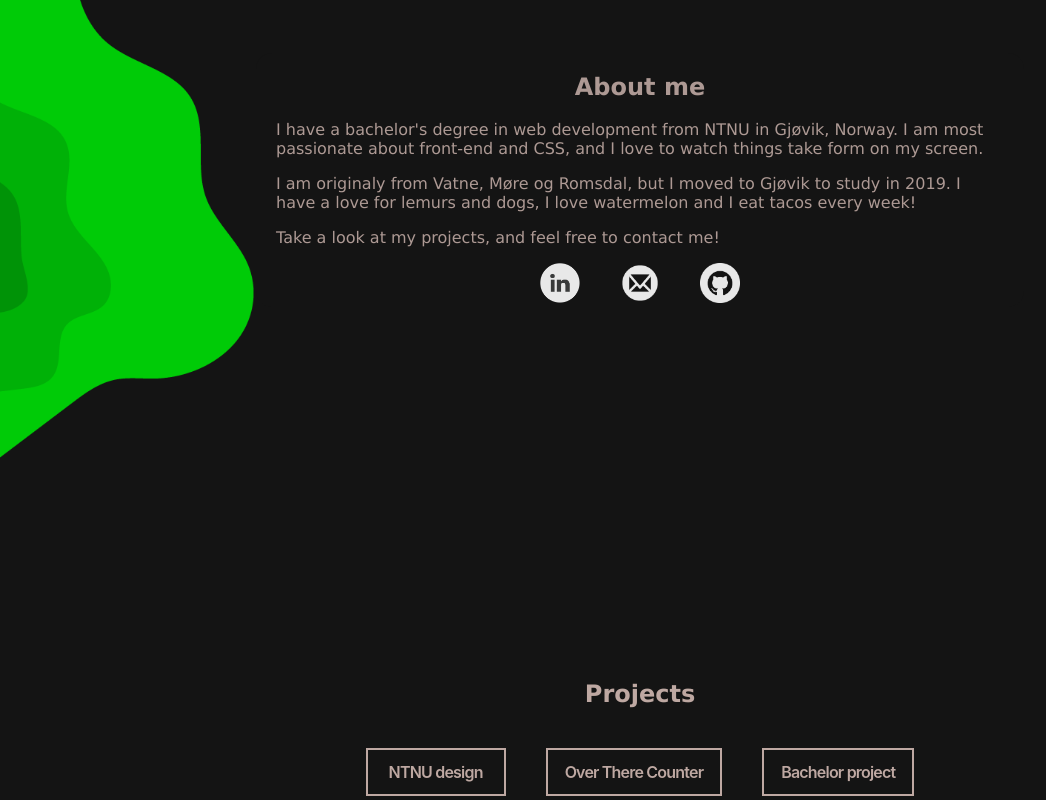
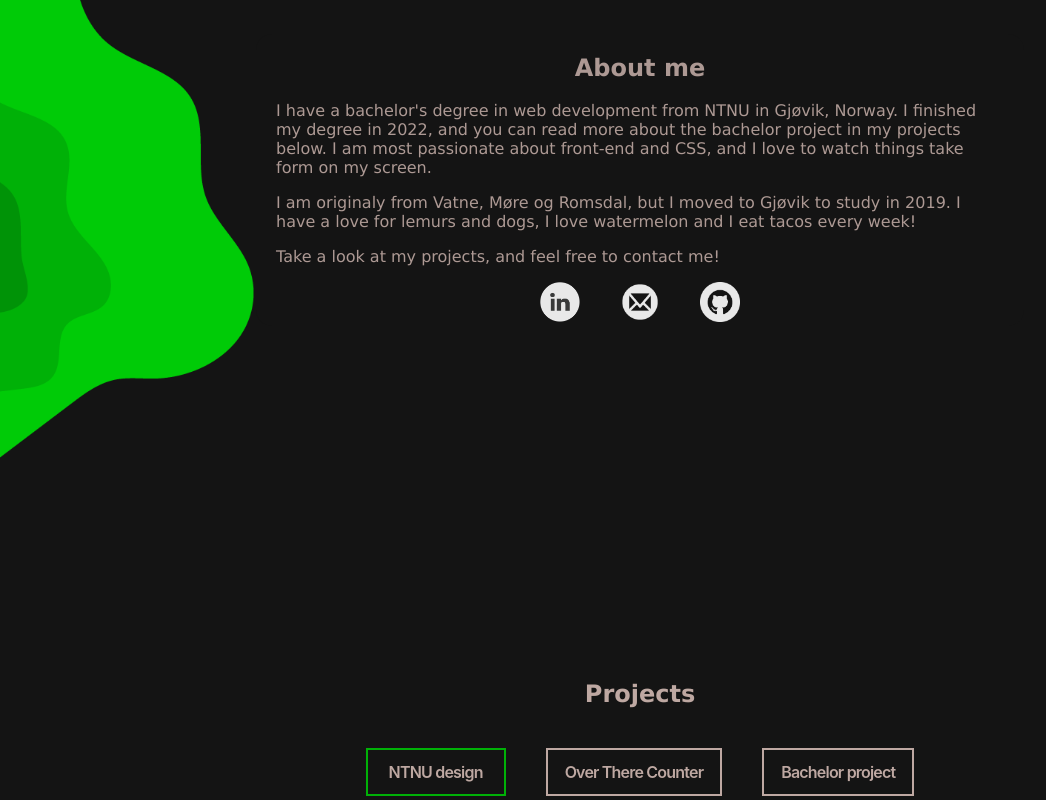
Before and after one commit to ingunand/portfolio-page, a React (Create React App) app: page / in a window 1280 px wide. Shown: the part 1020-1820 px from the top of the page, without its empty margins (0-1046 px from the left). Built offline with nearby package versions, Linux system fonts and the light colour scheme.

Commit message:
update active project button

```diff
--- a/public/index.html
+++ b/public/index.html
@@ -28,7 +28,6 @@
       work correctly both with client-side routing and a non-root public URL.
       Learn how to configure a non-root public URL by running `npm run build`.
     -->
-    <title>React App</title>
   </head>
   <body>
     <noscript>You need to enable JavaScript to run this app.</noscript>
--- a/src/App.js
+++ b/src/App.js
@@ -15,7 +15,6 @@ function App() {
             <li><Link to="mainheader" activeClass="active" spy={true} smooth={true}>Welcome</Link></li>
             <li><Link to="aboutMeMain" activeClass="active" spy={true} smooth={true}>About me</Link></li>
             <li><Link to="projectsSummaryMain" activeClass="active" spy={true} smooth={true}>Projects</Link></li>
-            <li><Link to="footer" activeClass="active" spy={true} smooth={true}>Background</Link></li>
           </ul>
       </nav>
       <LandingPage/>
--- a/src/components/aboutme.jsx
+++ b/src/components/aboutme.jsx
@@ -12,7 +12,7 @@ class AboutMe extends React.Component {
             <div id="aboutMeMain" className="frontpageParts">
               <div id="aboutMeContent">
                 <h2>About me</h2>
-                <p>I have a bachelor's degree in web development from NTNU in Gjøvik, Norway.
+                <p>I have a bachelor's degree in web development from NTNU in Gjøvik, Norway. I finished my degree in 2022, and you can read more about the bachelor project in my projects below.
                   I am most passionate about front-end and CSS, and I love to watch things take form on my screen.</p>
                 <p>I am originaly from Vatne, Møre og Romsdal, but I moved to Gjøvik to study in 2019.
                   I have a love for lemurs and dogs, I love watermelon and I eat tacos every week!</p>
--- a/src/components/frontpage.css
+++ b/src/components/frontpage.css
@@ -94,17 +94,17 @@ footer{
     touch-action: manipulation;
 }
 
-.projectsButton:hover{
+.projectsButton:hover , .active{
     border-color: var(--medGreen);
-    color: var(--medGreen);
     fill: var(--medGreen);
 }
 
-.projectsButton:active{
+.projectsButton:active {
     border-color: var(--lightGreen);
     color: var(--lighGreen);
     fill: var(--Green);
 }
+
 
 /*Responsive designs*/
 @media only screen and (max-width:1024px){
--- a/src/components/projects/project.css
+++ b/src/components/projects/project.css
@@ -18,7 +18,6 @@
     width:80%;
     margin: 0 auto;
 }
-
 
 .individualProjects span{
     grid-column: 1 / 3;
--- a/src/components/projectsSummary.jsx
+++ b/src/components/projectsSummary.jsx
@@ -1,9 +1,10 @@
 import React from 'react';
-import { Route, Routes, Link } from "react-router-dom";
+import { Route, Routes, NavLink } from "react-router-dom";
 import './frontpage.css';
 import Bachelor from './projects/bachelor';
 import WebCoding from './projects/webcoding';
 import OverThere from './projects/overthere';
+
 
 
 class ProjectsSummary extends React.Component {
@@ -13,9 +14,9 @@ class ProjectsSummary extends React.Component {
         <div id="projectsSummaryMain" className="frontpageParts">
             <div id="projectNavigation">
               <h2>Projects</h2>
-              <Link to='/' className="projectsButton" >NTNU design</Link>
-              <Link to='/overthere' className="projectsButton">Over There Counter</Link>
-              <Link to='/bachelor' className="projectsButton">Bachelor project</Link>
+              <NavLink to='/' className="projectsButton" >NTNU design</NavLink>
+              <NavLink to='/overthere'className="projectsButton">Over There Counter</NavLink>
+              <NavLink to='/bachelor' className="projectsButton">Bachelor project</NavLink>
             </div>
 
             <Routes>
```
